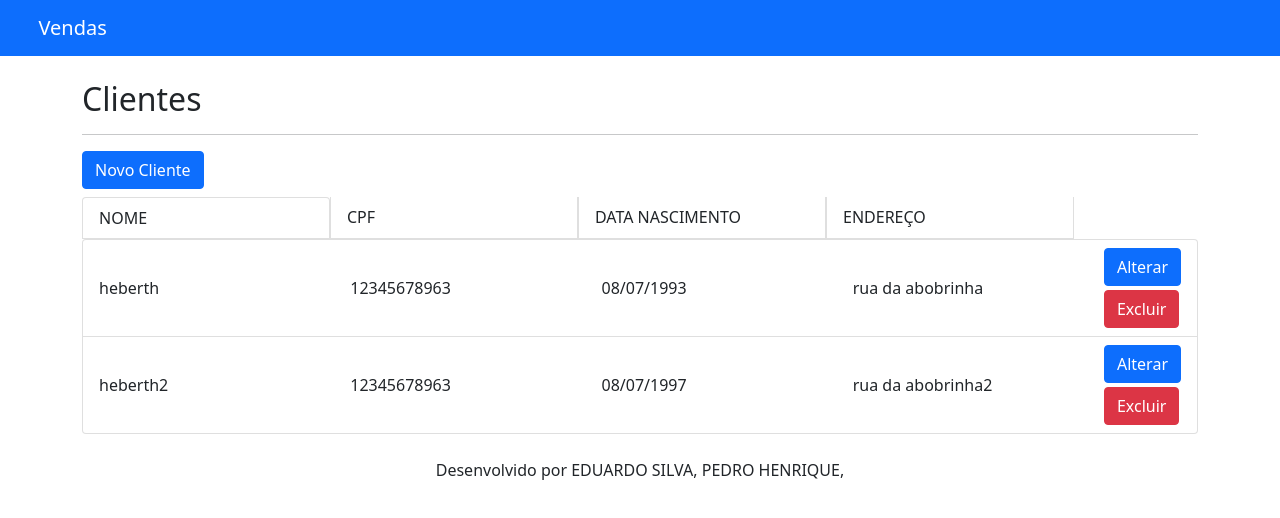
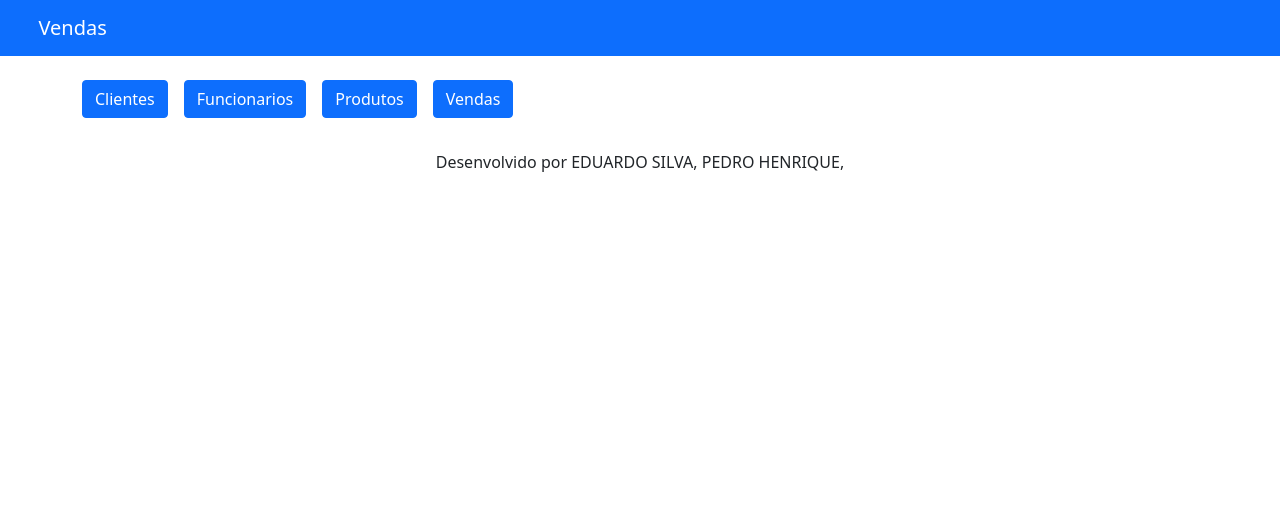
Before and after one commit to pedroht96/frontend, an Angular app: page / in a window 1280 px wide. Shown: the top 518 px of the page. Built offline with nearby package versions, Linux system fonts and the light colour scheme.

Commit message:
criação da pagina home

```diff
--- a/src/app/app.module.ts
+++ b/src/app/app.module.ts
@@ -7,13 +7,15 @@ import { ClienteListComponent } from './cliente/cliente-list/cliente-list.compon
 import { ClienteListItemComponent } from './cliente/cliente-list-item/cliente-list-item.component';
 import { ClienteFormComponent } from './cliente/cliente-form/cliente-form.component';
 import { FormsModule } from '@angular/forms';
+import { HomeComponent } from './home/home/home.component';
 
 @NgModule({
   declarations: [
     AppComponent,
     ClienteListComponent,
     ClienteListItemComponent,
-    ClienteFormComponent
+    ClienteFormComponent,
+    HomeComponent
   ],
   imports: [
     BrowserModule,
--- a/src/app/cliente/cliente-list-item/cliente-list-item.component.html
+++ b/src/app/cliente/cliente-list-item/cliente-list-item.component.html
@@ -15,7 +15,7 @@
         </button>
     </div>
     <div>
-        <button type="button" class="btn btn-danger">
+        <button type="button" class="btn btn-danger" (click)="remove(cliente)">
                 Excluir
         </button>
     </div>
--- a/src/app/cliente/cliente-list-item/cliente-list-item.component.ts
+++ b/src/app/cliente/cliente-list-item/cliente-list-item.component.ts
@@ -1,6 +1,7 @@
 
 import { Component, Input, OnInit } from '@angular/core';
 import { Cliente } from '../shared/cliente';
+import { ClienteService } from '../shared/cliente.service';
 
 
 @Component({
@@ -12,10 +13,14 @@ export class ClienteListItemComponent implements OnInit {
  @Input()
   cliente!: Cliente;
 
-  constructor() { }
+  constructor(private clienteService: ClienteService) { }
 
   ngOnInit(): void{
 
   }
 
+  remove(cliente: Cliente){
+    this.clienteService.delete(cliente.id);
+  }
+
 }
--- /dev/null
+++ b/src/app/home/home/home.component.html
@@ -0,0 +1,14 @@
+<div id="home_buttons">
+    <button type="button" class="btn btn-primary me-3 mb-2" [routerLink]="['/cliente']">
+  Clientes
+</button>
+    <button type="button" class="btn btn-primary me-3 mb-2" [routerLink]="['/funcionario']">
+  Funcionarios
+</button>
+    <button type="button" class="btn btn-primary me-3 mb-2" [routerLink]="['/produtos']">
+  Produtos
+</button>
+    <button type="button" class="btn btn-primary me-3 mb-2" [routerLink]="['/vendas']">
+  Vendas
+</button>
+</div>
--- /dev/null
+++ b/src/app/home/home/home.component.ts
@@ -0,0 +1,15 @@
+import { Component, OnInit } from '@angular/core';
+
+@Component({
+  selector: 'app-home',
+  templateUrl: './home.component.html',
+  styleUrls: ['./home.component.css']
+})
+export class HomeComponent implements OnInit {
+
+  constructor() { }
+
+  ngOnInit(): void {
+  }
+
+}
```
Also changed, not shown: src/app/app-routing.module.ts (+5 -3 lines), src/app/home/home/home.component.css (added), 1 other file (tests, documents, lock files or other folders).
